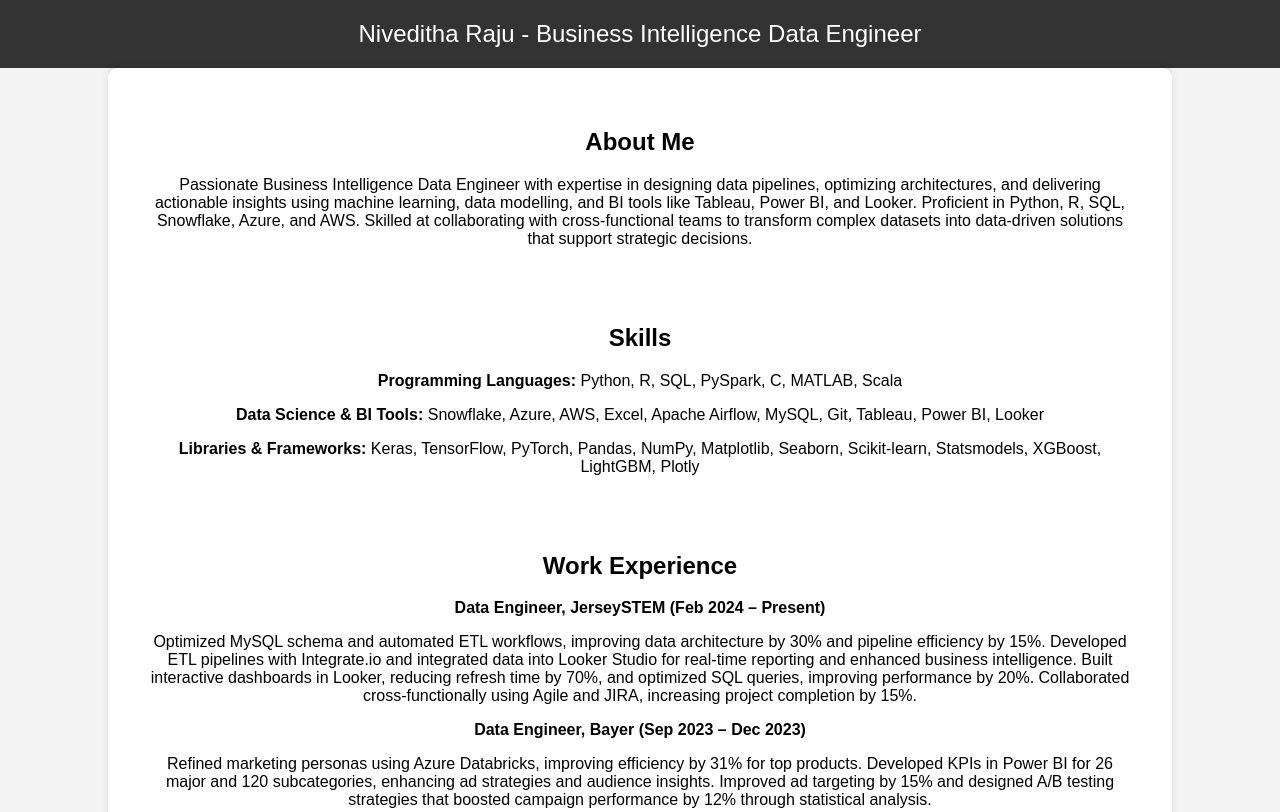
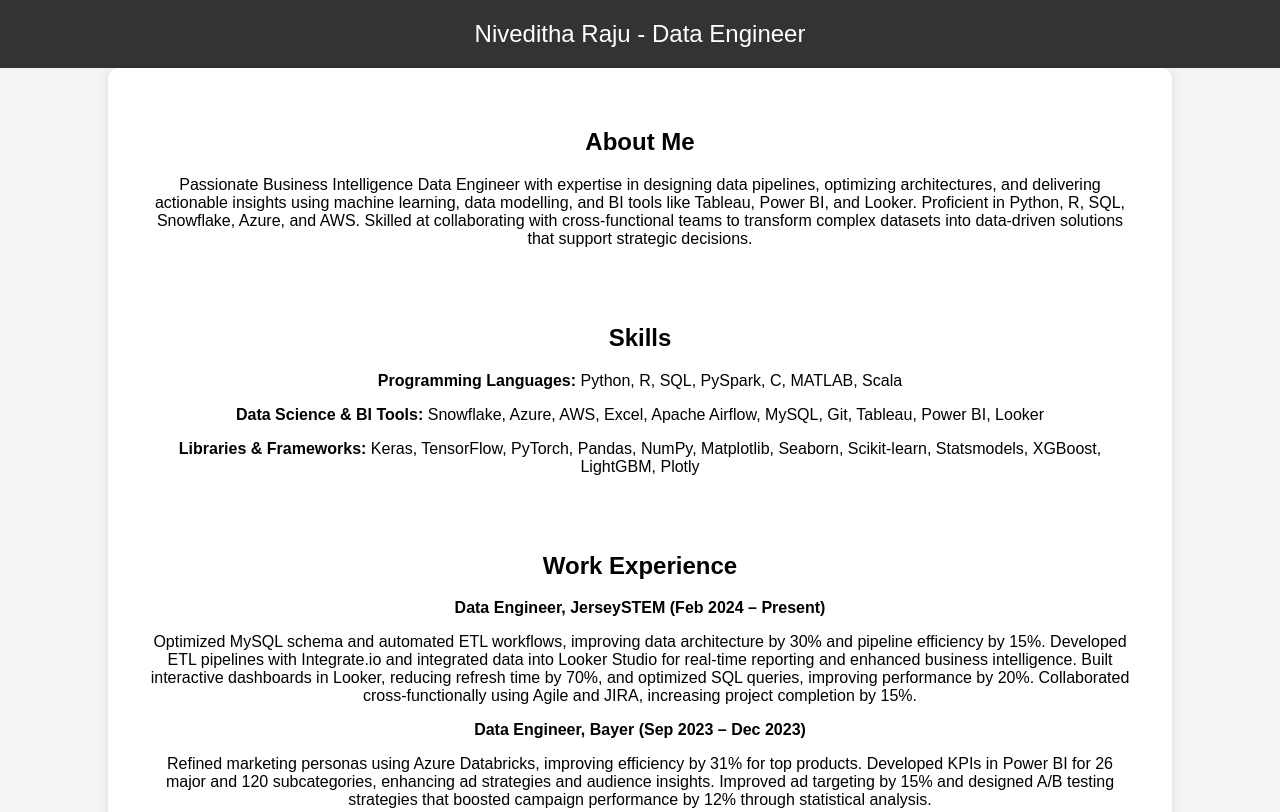
Before and after one commit to Niv-Raj/Portfolio, a plain HTML site: page index.html in a window 1280 px wide. Shown: the top 812 px of the page. Drawn offline with Linux system fonts and the light colour scheme.

Commit message:
Update index.html

```diff
--- a/index.html
+++ b/index.html
@@ -33,7 +33,7 @@
 </head>
 <body>
     <header>
-        Niveditha Raju - Business Intelligence Data Engineer
+        Niveditha Raju - Data Engineer
     </header>
     <div class="container">
         <section>
```
